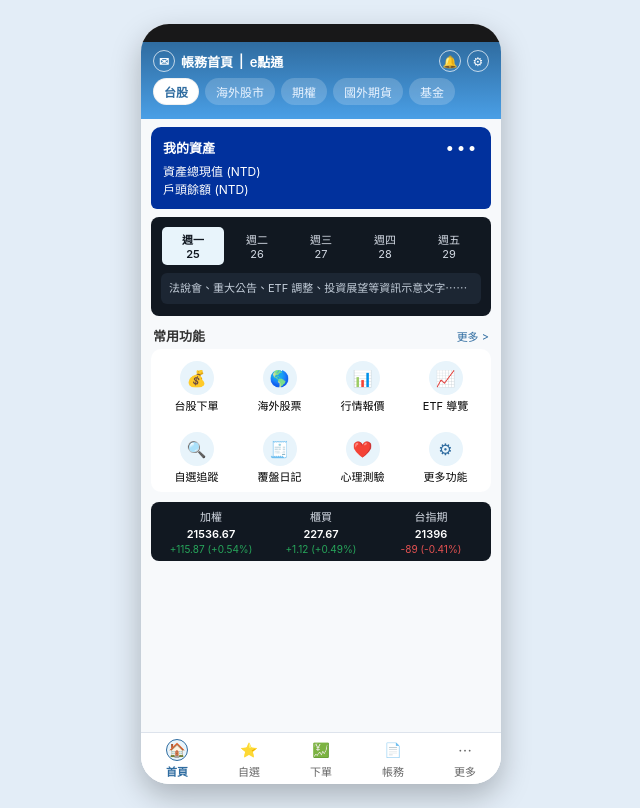
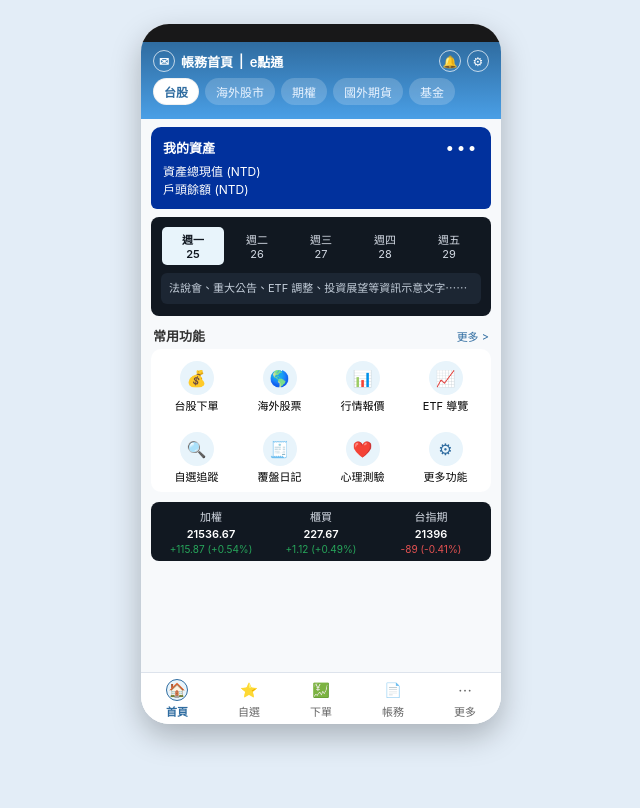
Before and after one commit to SandraJain/my-web-demo-2, a plain HTML site: page index.html in a window 1280 px wide. Shown: the whole page, without its empty margins (319-959 px from the left). Drawn offline with Linux system fonts and the light colour scheme.

Commit message:
Update index.html

```diff
--- a/index.html
+++ b/index.html
@@ -30,7 +30,7 @@
       box-shadow: 0 12px 30px rgba(0, 0, 0, 0.25);
       overflow: hidden;
       position: relative;
-      height: 760px;
+      height: 700px;
 
       --primary-blue: #4a9fe6;
       --primary-blue-dark: #2f6ca0;
@@ -123,7 +123,7 @@
       background: var(--bg-body);
       padding: 8px 10px 60px;
       height: calc(100% - 18px - 58px);
-      overflow-y: auto;
+      overflow-y: hidden;
     }
 
     .screen {
```
